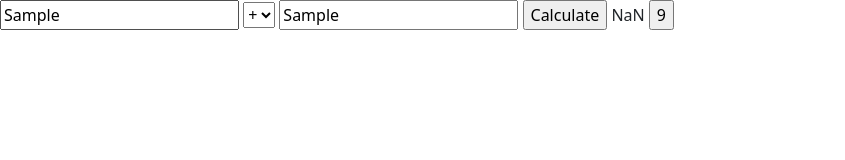
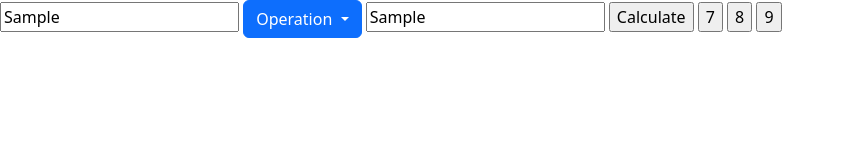
Before and after one commit to IsiraAdithya/Calculator, a plain HTML site: page index.html in a window 1280 px wide. Both pictures are taken after typing "Sample", "Sample" into the empty fields and a click on the button "Calculate". Shown: the whole page, without its empty margins (0-845 px from the left). Drawn offline with nearby package versions, Linux system fonts and the light colour scheme.

Commit message:
corected the bootstrap

```diff
--- a/app.js
+++ b/app.js
@@ -1,3 +1,10 @@
+
+let selectedOperation = '';
+
+function setOperation(operation) {
+    selectedOperation = operation;
+    document.getElementById('operation').innerHTML = operation;
+}
 function calc() {
 
 
@@ -5,7 +12,9 @@ function calc() {
     let number2 = Number(document.getElementById("number2").value);
     let lblOutput = document.getElementById("output");
 
-    let operation = document.getElementById("operation").value;
+    let operation =document.getElementById('operation').innerHTML;
+
+
 
     switch (operation) {
         case "+":
@@ -35,8 +44,8 @@ function calc() {
 
 }
 
-function num9click() {
+function num7click() {
 
-    document.getElementById("number1").value=9;
+    document.getElementById("number1").value=7;
 
 }
--- a/index.html
+++ b/index.html
@@ -1,31 +1,47 @@
 <!DOCTYPE html>
 <html lang="en">
+
 <head>
   <meta charset="UTF-8">
   <meta name="viewport" content="width=device-width, initial-scale=1.0">
   <title>Calculator</title>
-    <link href="https://cdn.jsdelivr.net/npm/bootstrap@5.3.3/dist/css/bootstrap.min.css" rel="stylesheet" integrity="sha384-QWTKZyjpPEjISv5WaRU9OFeRpok6YctnYmDr5pNlyT2bRjXh0JMhjY6hW+ALEwIH" crossorigin="anonymous">
+  <link href="https://cdn.jsdelivr.net/npm/bootstrap@5.3.3/dist/css/bootstrap.min.css" rel="stylesheet"
+    integrity="sha384-QWTKZyjpPEjISv5WaRU9OFeRpok6YctnYmDr5pNlyT2bRjXh0JMhjY6hW+ALEwIH" crossorigin="anonymous">
 </head>
+
 <body>
 
   <input type="text" placeholder="Number1 " id="number1">
-    <select name="operatrion" id="operation" >
-
-        <option value="+">+</option>
-        <option value="-">-</option>
-        <option value="x">x</option>
-        <option value="/">/</option>
-
-    </select>
+  <div class="btn-group">
+    <button type="button" id="operation" class="btn btn-primary dropdown-toggle" data-bs-toggle="dropdown"
+      aria-expanded="false">
+      Operation
+    </button>
+    <ul class="dropdown-menu">
+      <li><a id="+" class="dropdown-item" href="#" onclick="setOperation('+')">+</a></li>
+      <li><a class="dropdown-item" href="#" onclick="setOperation('-')">-</a></li>
+      <li><a class="dropdown-item" href="#" onclick="setOperation('x')">x</a></li>
+      <li><a class="dropdown-item" href="#" onclick="setOperation('/')">/</a></li>
+    </ul>
+  </div>
   <input type="text" placeholder="Number2" id="number2">
   <input type="button" value="Calculate" id="btn" onclick="calc()">
 
+
+
+
+  <input type="button" value="7" onclick="num7click()">
+  <input type="button" value="8" onclick="num9click()">
+  <input type="button" value="9" onclick="num9click()">
+
   <label for="output" id="output"></label>
 
-    <input type="button" value="9" onclick="num9click()">
 
 
+  <script src="https://cdn.jsdelivr.net/npm/bootstrap@5.3.3/dist/js/bootstrap.bundle.min.js"
+    integrity="sha384-YvpcrYf0tY3lHB60NNkmXc5s9fDVZLESaAA55NDzOxhy9GkcIdslK1eN7N6jIeHz"
+    crossorigin="anonymous"></script>
   <script src="app.js"></script>
-   <script src="https://cdn.jsdelivr.net/npm/bootstrap@5.3.3/dist/js/bootstrap.bundle.min.js" integrity="sha384-YvpcrYf0tY3lHB60NNkmXc5s9fDVZLESaAA55NDzOxhy9GkcIdslK1eN7N6jIeHz" crossorigin="anonymous"></script>
 </body>
+
 </html>
```
Lines whose indentation alone changed are shown as unchanged.
